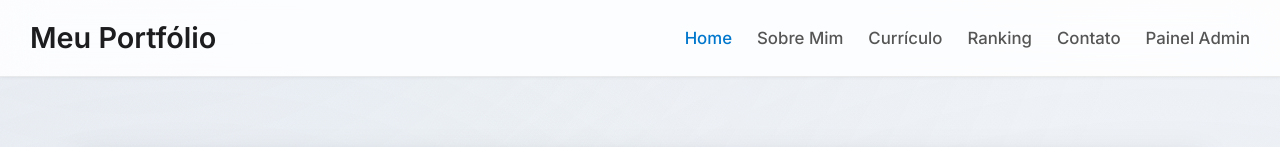
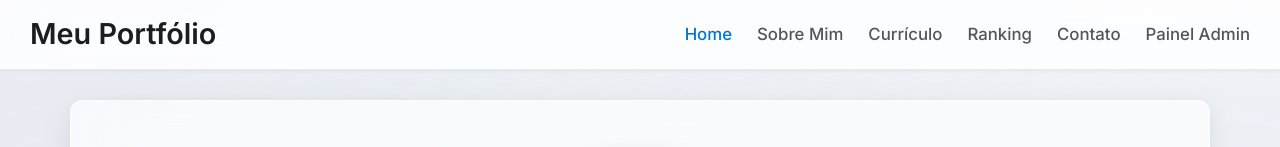
Before and after one commit to Fernando-Accacio/cadastro-atividades, a React (Create React App) app in the folder frontend/: page / in a window 1280 px wide. Shown: the top 147 px of the page. Built offline with nearby package versions, Linux system fonts and the light colour scheme; no server answers.

Commit message:
Deixando o menu estático

```diff
--- a/frontend/src/App.css
+++ b/frontend/src/App.css
@@ -90,7 +90,7 @@ html {
 
 main {
   flex-grow: 1;
-  padding-top: 40px;
+  padding-top: 70px;
   padding-bottom: 60px;
 }
 
@@ -101,13 +101,14 @@ main {
   background-color: rgba(255, 255, 255, 0.85);
   backdrop-filter: blur(20px) saturate(180%);
   -webkit-backdrop-filter: blur(20px) saturate(180%);
-  padding: 15px 30px;
+  padding: 0px 30px;
   color: var(--text-primary);
   display: flex;
   justify-content: space-between;
   align-items: center;
   border-bottom: 1px solid rgba(0, 0, 0, 0.08);
-  position: sticky;
+  position: fixed;
+  height: 70px;
   top: 0;
   z-index: 10;
   width: 100%;
@@ -254,6 +255,10 @@ main {
 }
 
 .about-section img {
+  display: block;
+  margin-left: auto;
+  margin-right: auto;
+  margin-bottom: 20px;
   width: 220px;
   height: 220px;
   border-radius: 50%;
```
